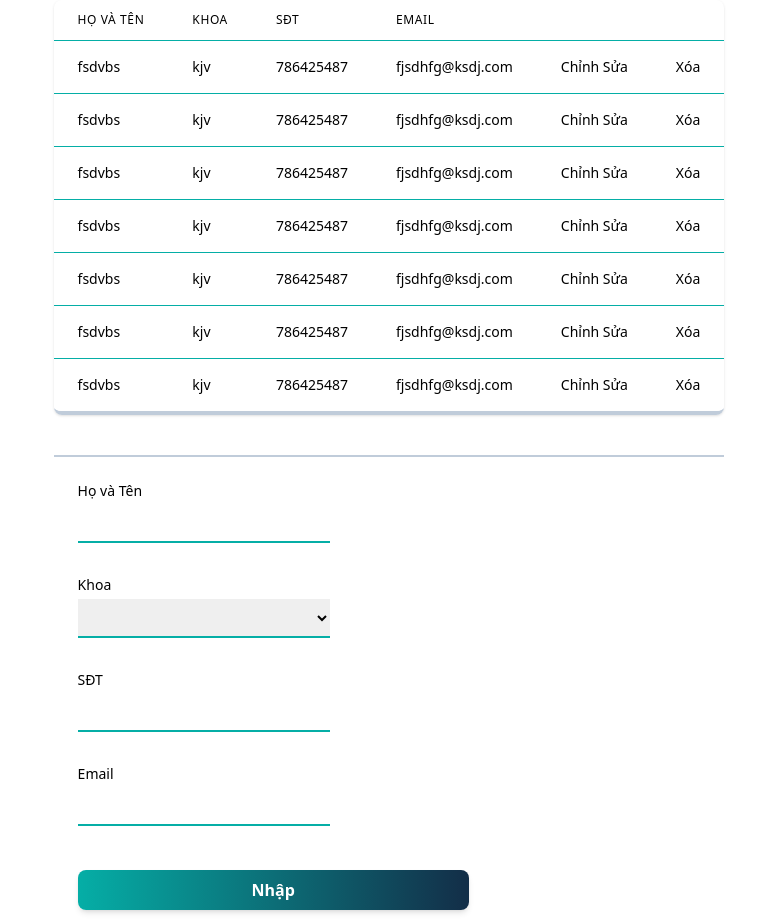
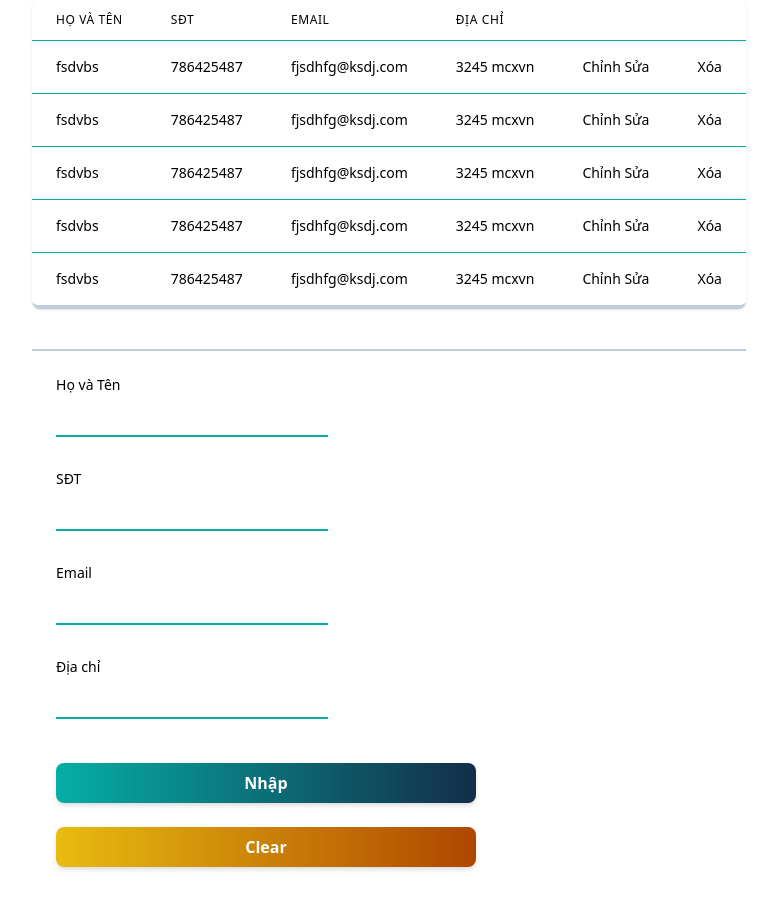
Before and after one commit to ViNguyen3747/PhuVangHospital, a React (Create React App) app in the folder client/: page /nhanvien in a window 1280 px wide. Shown: the whole page, without its empty margins (251-1028 px from the left). After the commit the page ends 879 px from the top, so only its background shows below. Built offline with nearby package versions, Linux system fonts and the light colour scheme.

Commit message:
updated form

```diff
--- a/client/src/components/Authentication/signin.js
+++ b/client/src/components/Authentication/signin.js
@@ -42,6 +42,8 @@ const Signin = () => {
     <>
       <div className="h-screen flex justify-center py-12 px-4 sm:px-6 lg:px-8">
         <div className="max-w-md w-full">
+          {!auth.loggedIn() ? (
+            <>
               <div>
                 <h2 className="mt-6 text-center text-3xl font-extrabold text-gray-dark">
                   Đăng Nhập Vào Tài Khoản
@@ -102,6 +104,14 @@ const Signin = () => {
               </p> */}
                 </div>
               </form>
+            </>
+          ) : (
+            <div>
+              <h2 className="mt-6 text-center text-3xl font-extrabold text-gray-dark">
+                Welcome back {localStorage.getItem("name")}
+              </h2>
+            </div>
+          )}
         </div>
       </div>
     </>
--- a/client/src/components/Employees/index.js
+++ b/client/src/components/Employees/index.js
@@ -1,52 +1,50 @@
-import React from "react";
+import React, { useState } from "react";
 import { animateScroll as scroll } from "react-scroll";
 import EmployeeForm from "../common/EmployeeForm";
-const Employees = () => {
+
 const employees = [
   {
     name: "fsdvbs",
-      department: "kjv",
+    // department: "kjv",
     phone: "786425487",
     email: "fjsdhfg@ksdj.com",
+    address: "3245 mcxvn",
   },
   {
     name: "fsdvbs",
-      department: "kjv",
+    // department: "kjv",
     phone: "786425487",
     email: "fjsdhfg@ksdj.com",
+    address: "3245 mcxvn",
   },
   {
     name: "fsdvbs",
-      department: "kjv",
+    // department: "kjv",
     phone: "786425487",
     email: "fjsdhfg@ksdj.com",
+    address: "3245 mcxvn",
   },
   {
     name: "fsdvbs",
-      department: "kjv",
+    // department: "kjv",
     phone: "786425487",
     email: "fjsdhfg@ksdj.com",
+    address: "3245 mcxvn",
   },
   {
     name: "fsdvbs",
-      department: "kjv",
+    // department: "kjv",
     phone: "786425487",
     email: "fjsdhfg@ksdj.com",
-    },
-    {
-      name: "fsdvbs",
-      department: "kjv",
-      phone: "786425487",
-      email: "fjsdhfg@ksdj.com",
-    },
-    {
-      name: "fsdvbs",
-      department: "kjv",
-      phone: "786425487",
-      email: "fjsdhfg@ksdj.com",
+    address: "3245 mcxvn",
   },
 ];
-  const update = () => {
+
+const Employees = () => {
+  const [currentEmployee, setCurrentEmployee] = useState(null);
+
+  const update = (employee) => {
+    setCurrentEmployee(employee);
     scroll.scrollToBottom();
   };
   return (
@@ -64,12 +62,12 @@ const Employees = () => {
                     >
                       Họ và Tên
                     </th>
-                    <th
+                    {/* <th
                       scope="col"
                       className="px-6 py-3 text-left text-xs font-medium text-gray-500 uppercase tracking-wider"
                     >
                       Khoa
-                    </th>
+                    </th> */}
                     <th
                       scope="col"
                       className="px-6 py-3 text-left text-xs font-medium text-gray-500 uppercase tracking-wider"
@@ -81,6 +79,12 @@ const Employees = () => {
                       className="px-6 py-3 text-left text-xs font-medium text-gray-500 uppercase tracking-wider"
                     >
                       Email
+                    </th>
+                    <th
+                      scope="col"
+                      className="px-6 py-3 text-left text-xs font-medium text-gray-500 uppercase tracking-wider"
+                    >
+                      Địa Chỉ
                     </th>
 
                     <th scope="col" className="relative px-6 py-3">
@@ -97,22 +101,24 @@ const Employees = () => {
                       <td className="px-6 py-4 whitespace-nowrap">
                         <div className="text-sm text-gray-900">{e.name}</div>
                       </td>
-                      <td className="px-6 py-4 whitespace-nowrap">
+                      {/* <td className="px-6 py-4 whitespace-nowrap">
                         <div className="text-sm text-gray-500">
                           {e.department}
                         </div>
-                      </td>
+                      </td> */}
                       <td className="px-6 py-4 whitespace-nowrap">
                         <div className="text-sm text-gray-500">{e.phone}</div>
                       </td>
                       <td className="px-6 py-4 whitespace-nowrap">
                         <div className="text-sm text-gray-500">{e.email}</div>
                       </td>
-
+                      <td className="px-6 py-4 whitespace-nowrap">
+                        <div className="text-sm text-gray-500">{e.address}</div>
+                      </td>
                       <td className="px-6 py-4 whitespace-nowrap text-right text-sm font-medium">
                         <div
                           className="text-black hover:text-turquoise cursor-pointer"
-                          onClick={update}
+                          onClick={() => update(e)}
                         >
                           Chỉnh Sửa
                         </div>
@@ -133,7 +139,10 @@ const Employees = () => {
           </div>
         </div>
       </div>
-      <EmployeeForm />
+      <EmployeeForm
+        currentEmployee={currentEmployee}
+        setCurrentEmployee={setCurrentEmployee}
+      />
     </div>
   );
 };
--- a/client/src/components/Navbar/index.js
+++ b/client/src/components/Navbar/index.js
@@ -15,7 +15,7 @@ import auth from "../../utils/auth";
 const links = [
   {
     name: "Bảng Chấm Công",
-    href: "/",
+    href: "/bangchamcong",
     icon: CalendarIcon,
   },
   {
@@ -48,7 +48,7 @@ const Navbar = () => {
           </div>
           <Popover.Group as="nav" className="hidden md:flex space-x-10">
             {auth.loggedIn() && (
-              <div className="-m-3 p-3 flex items-start text-base font-medium text-turquoise-dark hover:text-turquoise">
+              <div className="-m-3 p-3 flex items-start text-base font-medium text-turquoise-dark">
                 Xin Chào {localStorage.getItem("name")}
               </div>
             )}
@@ -150,6 +150,11 @@ const Navbar = () => {
               </div>
               <div className="mt-6">
                 <nav className="grid gap-y-8">
+                  {auth.loggedIn() && (
+                    <div className="-m-3 p-3 flex items-center rounded-md hover:bg-gray-50 text-turquoise-dark">
+                      Xin Chào {localStorage.getItem("name")}
+                    </div>
+                  )}
                   {links.map((item) => (
                     <NavLink
                       key={item.name}
@@ -187,12 +192,12 @@ const Navbar = () => {
                 ))}
               </div>
               <div>
-                <NavLink
-                  to="/"
+                <button
+                  onClick={() => auth.logout()}
                   className="w-full flex items-center justify-center px-4 py-2 border border-transparent rounded-md shadow-sm text-base font-medium text-white bg-gradient-to-r from-turquoise to-blue hover:from-blue hover:to-turquoise duration-500 ease-out"
                 >
                   Đăng xuất
-                </NavLink>
+                </button>
               </div>
             </div>
           </div>
--- a/client/src/components/Tasks/index.js
+++ b/client/src/components/Tasks/index.js
@@ -4,50 +4,37 @@ import { ExclamationIcon } from "@heroicons/react/outline";
 
 import { animateScroll as scroll } from "react-scroll";
 
-import Form from "../common/Form";
+import TaskForm from "../common/TaskForm";
 
 const Tasks = () => {
   const [deleteModal, setDelete] = useState(false);
   const deleteButtonRef = useRef(null);
+  const [currentSelection, setCurrentSelection] = useState(null);
   const tasks = [
     {
       name: "ABC",
       date: Date.now(),
-      employees: ["A", "B", "C"],
+      employees: "ABC",
     },
     {
-      name: "ABC",
+      name: "BCD",
       date: Date.now(),
-      employees: ["A", "B", "C"],
+      employees: "BCD",
     },
     {
-      name: "ABC",
+      name: "dfav",
       date: Date.now(),
-      employees: ["A", "B", "C"],
+      employees: "ewhagfjh",
     },
     {
-      name: "ABC",
+      name: "czbfvmnjx",
       date: Date.now(),
-      employees: ["A", "B", "C"],
-    },
-    {
-      name: "ABC",
-      date: Date.now(),
-      employees: ["A", "B", "C"],
-    },
-    {
-      name: "ABC",
-      date: Date.now(),
-      employees: ["A", "B", "C"],
-    },
-    {
-      name: "ABC",
-      date: Date.now(),
-      employees: ["A", "B", "C"],
+      employees: "aejhvnhfhgjk",
     },
   ];
 
-  const update = () => {
+  const update = (task) => {
+    setCurrentSelection(task);
     scroll.scrollToBottom();
   };
   const deleteNoti = () => {
@@ -63,7 +50,7 @@ const Tasks = () => {
           placeholder="Select a date"
         />
       </div>
-      <div className="col-span-6 sm:col-span-4">
+      {/* <div className="col-span-6 sm:col-span-4">
         <label className="block text-sm font-medium text-gray-700">Khoa</label>
         <select
           required
@@ -73,7 +60,7 @@ const Tasks = () => {
           <option>sdfbgd </option>
           <option>sbdggnh</option>
         </select>
-      </div>
+      </div> */}
       <div className="flex flex-col">
         <div className="-my-2 overflow-x-auto sm:-mx-6 lg:-mx-8">
           <div className="py-2 align-middle inline-block min-w-full sm:px-6 lg:px-8">
@@ -109,8 +96,8 @@ const Tasks = () => {
                   </tr>
                 </thead>
                 <tbody className="bg-white divide-y divide-turquoise">
-                  {tasks.map((task) => (
-                    <tr key={task.name}>
+                  {tasks.map((task, index) => (
+                    <tr key={index}>
                       <td className="px-6 py-4 whitespace-nowrap">
                         <div className="text-sm text-gray-900">
                           {task.employees}
@@ -126,7 +113,7 @@ const Tasks = () => {
                       <td className="px-6 py-4 whitespace-nowrap text-right text-sm font-medium">
                         <div
                           className="text-black hover:text-turquoise cursor-pointer"
-                          onClick={update}
+                          onClick={() => update(task)}
                         >
                           Chỉnh Sửa
                         </div>
@@ -147,7 +134,10 @@ const Tasks = () => {
           </div>
         </div>
       </div>
-      <Form />
+      <TaskForm
+        currentSelection={currentSelection}
+        setCurrentSelection={setCurrentSelection}
+      />
       <Transition.Root show={deleteModal} as={Fragment}>
         <Dialog
           as="div"
--- a/client/src/components/common/EmployeeForm.js
+++ b/client/src/components/common/EmployeeForm.js
@@ -1,14 +1,16 @@
-import React from "react";
+import React, { useEffect } from "react";
 import { Controller, useForm } from "react-hook-form";
+import { animateScroll as scroll } from "react-scroll";
 
 const initialState = {
   name: "",
-  department: "",
+  // department: "",
+  email: "",
+  address: "",
   phone: "",
-  email: "",
 };
 
-const EmployeeForm = () => {
+const EmployeeForm = ({ currentEmployee, setCurrentEmployee }) => {
   const {
     handleSubmit,
     clearErrors,
@@ -20,9 +22,22 @@ const EmployeeForm = () => {
   } = useForm({
     defaultValues: initialState,
   });
-
+  useEffect(() => {
+    reset();
+    if (currentEmployee) {
+      Object.entries(currentEmployee).map(([key, value]) =>
+        setValue(key, value)
+      );
+    }
+  }, [currentEmployee]);
   const handleFormSubmit = async (event) => {
     console.log(event);
+  };
+  const clear = () => {
+    setCurrentEmployee(null);
+    clearErrors();
+    reset();
+    scroll.scrollToTop();
   };
 
   return (
@@ -36,7 +51,7 @@ const EmployeeForm = () => {
                   <div className="grid grid-cols-6 gap-6">
                     <div className="col-span-6 sm:col-span-4">
                       <label
-                        htmlFor="employee"
+                        htmlFor="name"
                         className="block text-sm font-medium text-gray-700"
                       >
                         Họ và Tên
@@ -48,7 +63,7 @@ const EmployeeForm = () => {
                         className="mt-1 relative block w-full px-3 py-2 mb-2 border-b-2 border-turquoise placeholder-gray text-black focus:outline-none sm:text-sm"
                       />
                     </div>
-                    <div className="col-span-6 sm:col-span-4">
+                    {/* <div className="col-span-6 sm:col-span-4">
                       <label className="block text-sm font-medium text-gray-700">
                         Khoa
                       </label>
@@ -61,7 +76,7 @@ const EmployeeForm = () => {
                         <option>sdfbgd </option>
                         <option>sbdggnh</option>
                       </select>
-                    </div>
+                    </div> */}
                     <div className="col-span-6 sm:col-span-4">
                       <label className="block text-sm font-medium text-gray-700">
                         SĐT
@@ -84,6 +99,17 @@ const EmployeeForm = () => {
                         className="mt-1 relative block w-full px-3 py-2 mb-2 border-b-2 border-turquoise placeholder-gray text-black focus:outline-none sm:text-sm"
                       />
                     </div>
+                    <div className="col-span-6 sm:col-span-4">
+                      <label className="block text-sm font-medium text-gray-700">
+                        Địa chỉ
+                      </label>
+                      <input
+                        type="text"
+                        {...register("address")}
+                        required
+                        className="mt-1 relative block w-full px-3 py-2 mb-2 border-b-2 border-turquoise placeholder-gray text-black focus:outline-none sm:text-sm"
+                      />
+                    </div>
                   </div>
                 </div>
                 <div className="px-4 py-3 bg-gray-50 text-right sm:px-6">
@@ -93,6 +119,14 @@ const EmployeeForm = () => {
                 </div>
               </div>
             </form>
+            <div className="px-4 py-3 bg-gray-50 text-right sm:px-6">
+              <button
+                className="group relative w-full flex justify-center  py-2 px-4 font-semibold rounded-lg shadow-md text-white bg-gradient-to-r from-yellow to-brown-light duration-500 ease-out"
+                onClick={clear}
+              >
+                Clear
+              </button>
+            </div>
           </div>
         </div>
       </div>
--- a/client/src/components/common/Form.js
+++ b/client/src/components/common/TaskForm.js
@@ -1,54 +1,84 @@
-import React from "react";
+import React, { useEffect } from "react";
+import { Controller, useForm } from "react-hook-form";
 
-const Form = () => {
+const initialState = {
+  name: "",
+  date: new Date(),
+  employees: "",
+};
+const TaskForm = ({ currentSelection, setCurrentSelection }) => {
+  const { handleSubmit, setValue, register, getValues, control, reset } =
+    useForm({ defaultValues: initialState });
+
+  // const handleFormSubmit = async(taskData) => {
+  //   if(currentSelection) {
+  //     const data = await
+  //   }
+  // }
+  useEffect(() => {
+    reset();
+    if (currentSelection) {
+      Object.entries(currentSelection).map(([key, value]) =>
+        setValue(
+          key,
+          key === "date" ? new Date(value).toISOString().split("T")[0] : value
+        )
+      );
+
+      console.log(getValues());
+    }
+  }, [currentSelection]);
+
+  const handleFormSubmit = (taskData) => {
+    console.log(taskData);
+  };
   return (
     <div className="md:container md:mx-auto mt-10 border-t-2 border-gray">
       <div className="mt-10 sm:mt-0">
         <div className="md:grid md:grid-cols-3 md:gap-6">
           <div className="mt-5 md:mt-0 md:col-span-2">
-            <form action="#" method="POST">
+            <form onSubmit={handleSubmit(handleFormSubmit)}>
               <div className=" overflow-hidden sm:rounded-md">
                 <div className="px-4 py-5 bg-white sm:p-6">
                   <div className="grid grid-cols-6 gap-6">
                     <div className="col-span-6 sm:col-span-4">
                       <label
-                        htmlFor="employee"
+                        htmlFor="name"
+                        className="block text-sm font-medium text-gray-700"
+                      >
+                        Công Việc
+                      </label>
+                      <input
+                        type="text"
+                        {...register("name")}
+                        className="mt-1 relative block w-full px-3 py-2 mb-2 border-b-2 border-turquoise placeholder-gray text-black focus:outline-none sm:text-sm"
+                      />
+                    </div>
+                    <div className="col-span-6 sm:col-span-4">
+                      <label
+                        htmlFor="employees"
                         className="block text-sm font-medium text-gray-700"
                       >
                         Nhân Viên
                       </label>
                       <input
                         type="text"
-                        name="employee"
-                        id="employee"
+                        {...register("employees")}
                         className="mt-1 relative block w-full px-3 py-2 mb-2 border-b-2 border-turquoise placeholder-gray text-black focus:outline-none sm:text-sm"
                       />
                     </div>
                     <div className="col-span-6 sm:col-span-4">
                       <label
-                        htmlFor="first-name"
+                        htmlFor="date"
                         className="block text-sm font-medium text-gray-700"
                       >
                         Ngày
                       </label>
                       <input
                         type="date"
+                        {...register("date")}
                         className="mt-1 relative block w-full px-3 py-2 mb-2 border-b-2 border-turquoise placeholder-gray text-black focus:outline-none sm:text-sm"
                         placeholder="Select a date"
-                      />
-                    </div>
-                    <div className="col-span-6 sm:col-span-4">
-                      <label
-                        htmlFor="first-name"
-                        className="block text-sm font-medium text-gray-700"
-                      >
-                        Công Việc
-                      </label>
-                      <input
-                        type="text"
-                        name="task"
-                        id="task"
-                        className="mt-1 relative block w-full px-3 py-2 mb-2 border-b-2 border-turquoise placeholder-gray text-black focus:outline-none sm:text-sm"
                       />
                     </div>
                   </div>
@@ -67,4 +97,4 @@ const Form = () => {
   );
 };
 
-export default Form;
+export default TaskForm;
```
Also changed, not shown: 1 other file (tests, documents, lock files or other folders). Lines whose indentation alone changed are shown as unchanged.
